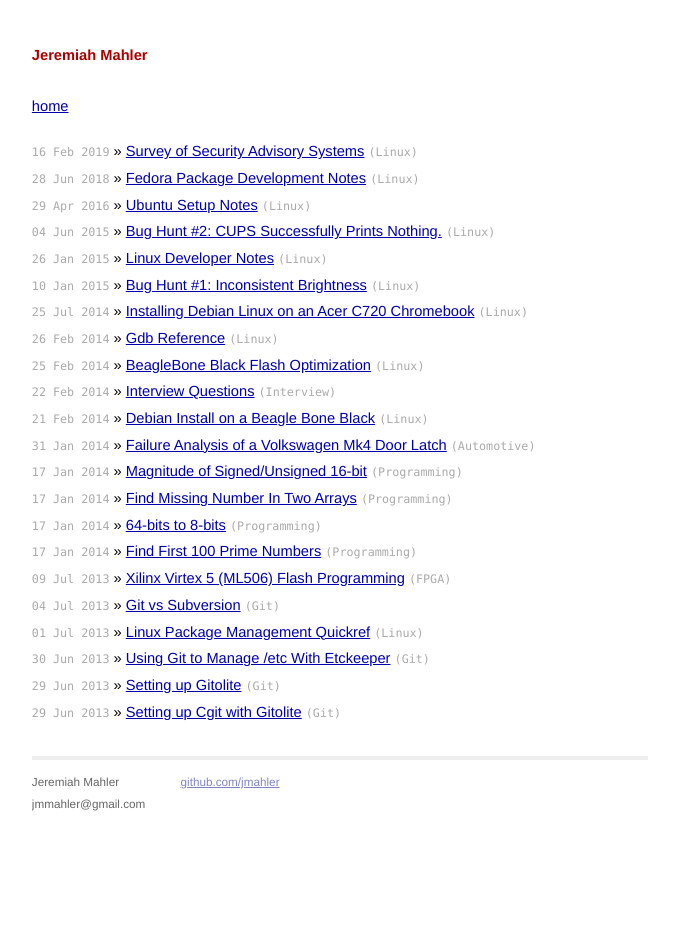
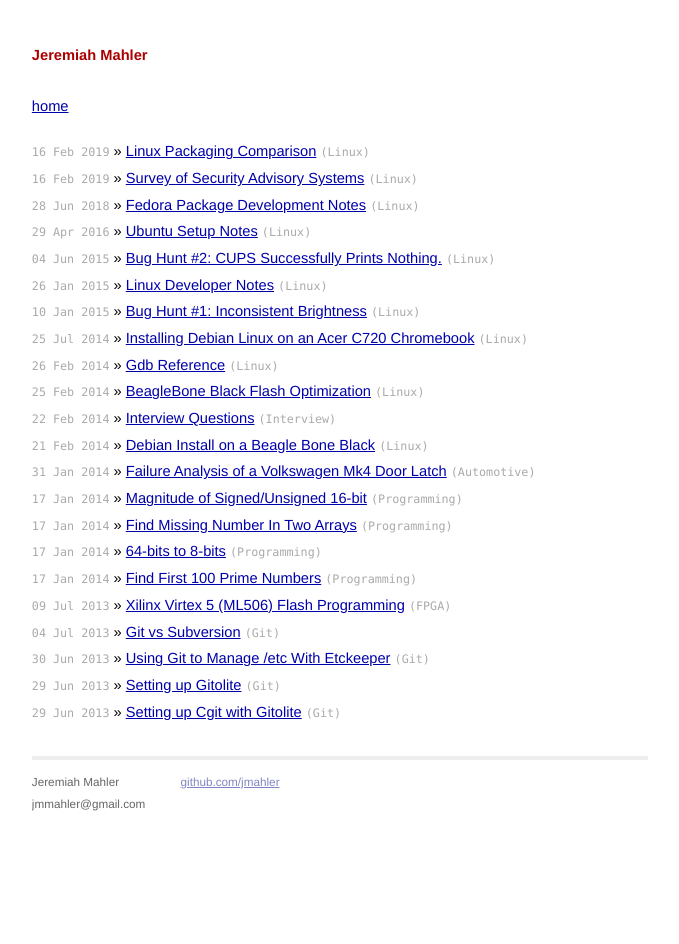
Before and after one commit to jmahler/jmahler.github.io, a Jekyll site: the page built from index.html, in a window 1280 px wide. Shown: the whole page, without its empty margins (300-979 px from the left). Built offline with Jekyll 4.4.1, drawn with Linux system fonts in a browser that asks for light colours.

```diff
--- a/_posts/2013-07-01-deb_vs_rpm.md
+++ b/_posts/2013-07-01-deb_vs_rpm.md
@@ -1,7 +1,7 @@
 ---
 layout: post
-title: Linux Package Management Quickref
-date: 2013-07-01 12:00
+title: Linux Packaging Comparison
+date: 2019-02-16 12:00
 category: Linux
 tags: [Deb, Rpm, Dnf, ArchLinux]
 ---
```
Also changed, not shown: other parts of _posts/2013-07-01-deb_vs_rpm.md (+3 -0 lines).
